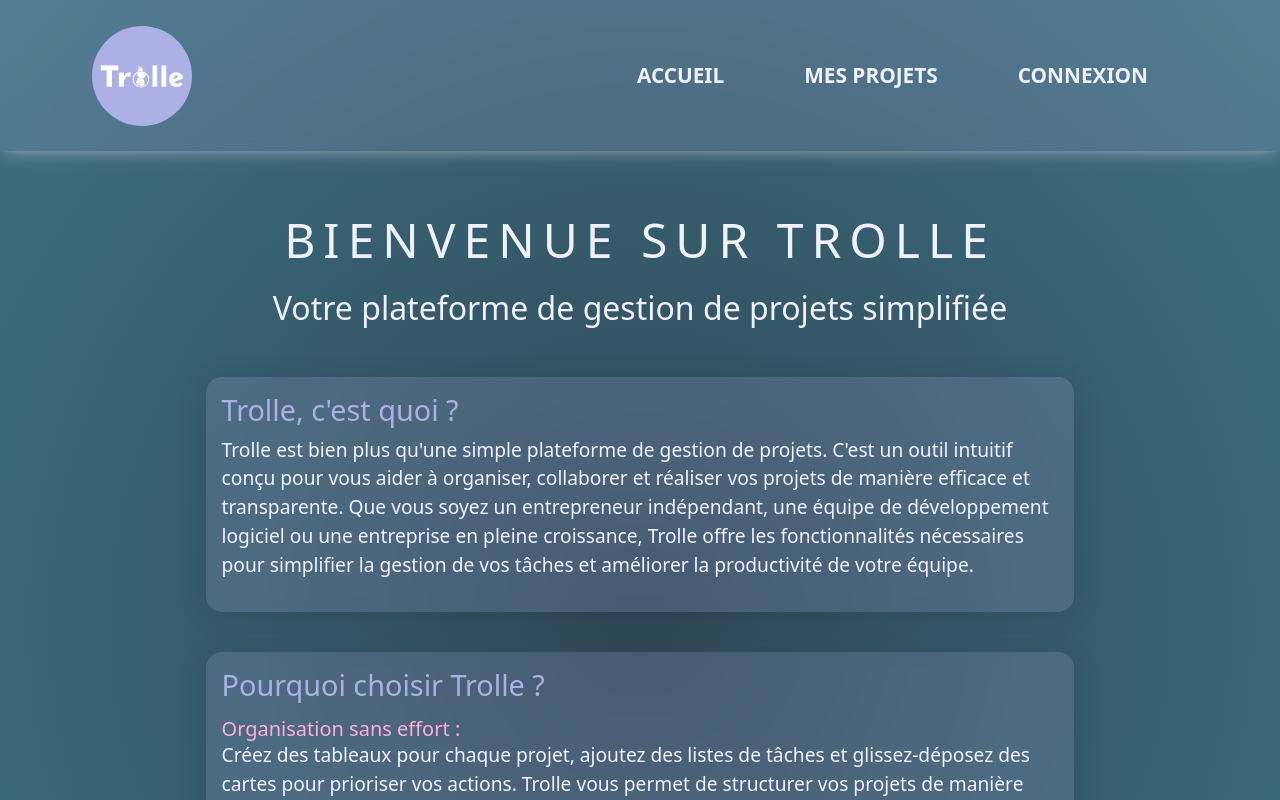
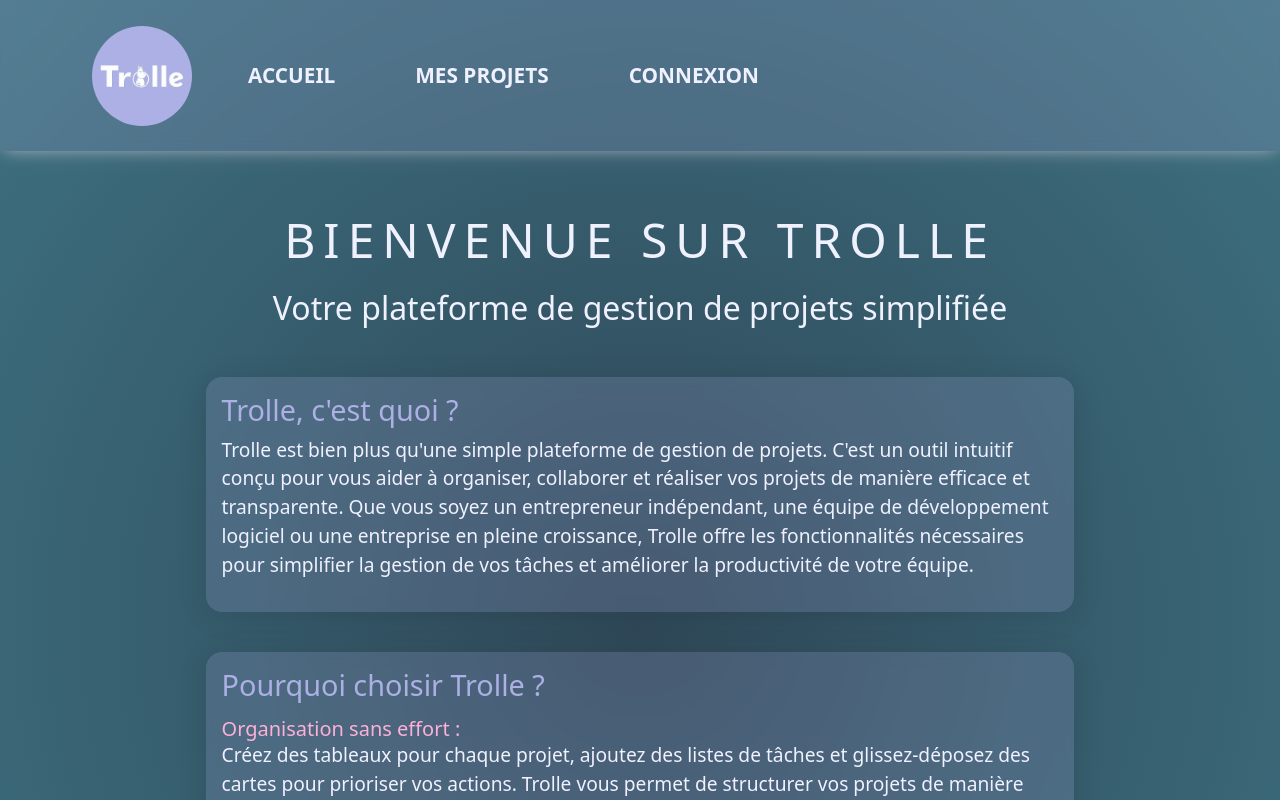
Before and after one commit to Poupiio/POEC_Fil_Rouge_Front, an Angular app: page / in a window 1280 px wide. Shown: the top 800 px of the page. Built offline with nearby package versions, Linux system fonts and the light colour scheme.

Commit message:
💄 Toggle nav bar

```diff
--- a/src/app/app.component.html
+++ b/src/app/app.component.html
@@ -4,11 +4,10 @@
          <a class="navbar-brand" routerLink="/">
             <img src="../assets/images/logo2.png" alt="Logo" width="100" height="100" class="d-inline-block align-text-top">
          </a>
-         <button class="navbar-toggler" type="button" data-bs-toggle="collapse" data-bs-target="#navbarText"
-            aria-controls="navbarText" aria-expanded="false" aria-label="Toggle navigation">
+         <button class="navbar-toggler" type="button" data-bs-toggle="collapse" data-bs-target="#navbarTogglerDemo02" aria-controls="navbarTogglerDemo02" aria-expanded="false" aria-label="Toggle navigation">
             <span class="navbar-toggler-icon"></span>
-         </button>
-         <div class="collapse navbar-collapse justify-content-end" id="navbarNav">
+          </button>
+          <div class="collapse navbar-collapse" id="navbarTogglerDemo02">
             <ul class="navbar-nav main-menu">
                <li class="nav-item">
                   <a class="nav-link active" aria-current="page" routerLink="/">Accueil</a>
--- a/src/index.html
+++ b/src/index.html
@@ -6,9 +6,12 @@
   <base href="/">
   <meta name="viewport" content="width=device-width, initial-scale=1">
   <link rel="icon" type="image/x-icon" href="favicon.ico">
+  <link href="https://cdn.jsdelivr.net/npm/bootstrap@5.3.3/dist/css/bootstrap.min.css" rel="stylesheet" integrity="sha384-QWTKZyjpPEjISv5WaRU9OFeRpok6YctnYmDr5pNlyT2bRjXh0JMhjY6hW+ALEwIH" crossorigin="anonymous">
   <link rel="stylesheet" href="https://cdn.jsdelivr.net/npm/bootstrap-icons@1.7.2/font/bootstrap-icons.css">
 </head>
 <body>
   <app-root></app-root>
+
+  <script src="https://cdn.jsdelivr.net/npm/bootstrap@5.3.3/dist/js/bootstrap.bundle.min.js" integrity="sha384-YvpcrYf0tY3lHB60NNkmXc5s9fDVZLESaAA55NDzOxhy9GkcIdslK1eN7N6jIeHz" crossorigin="anonymous"></script>
 </body>
 </html>
```
